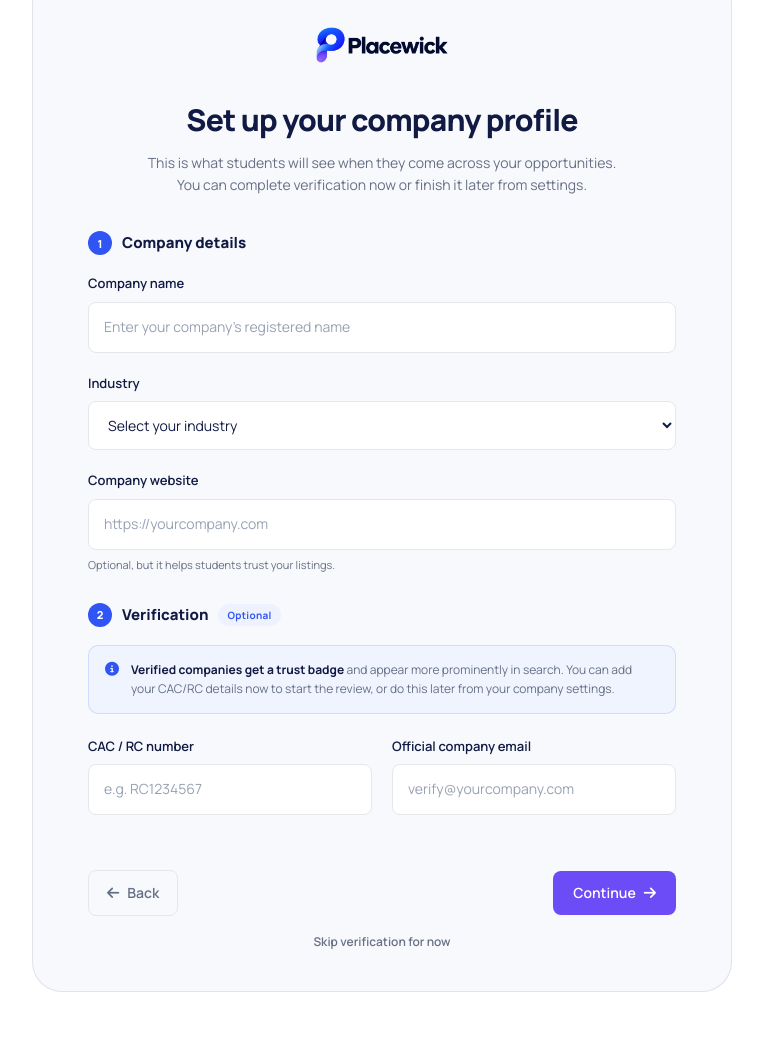
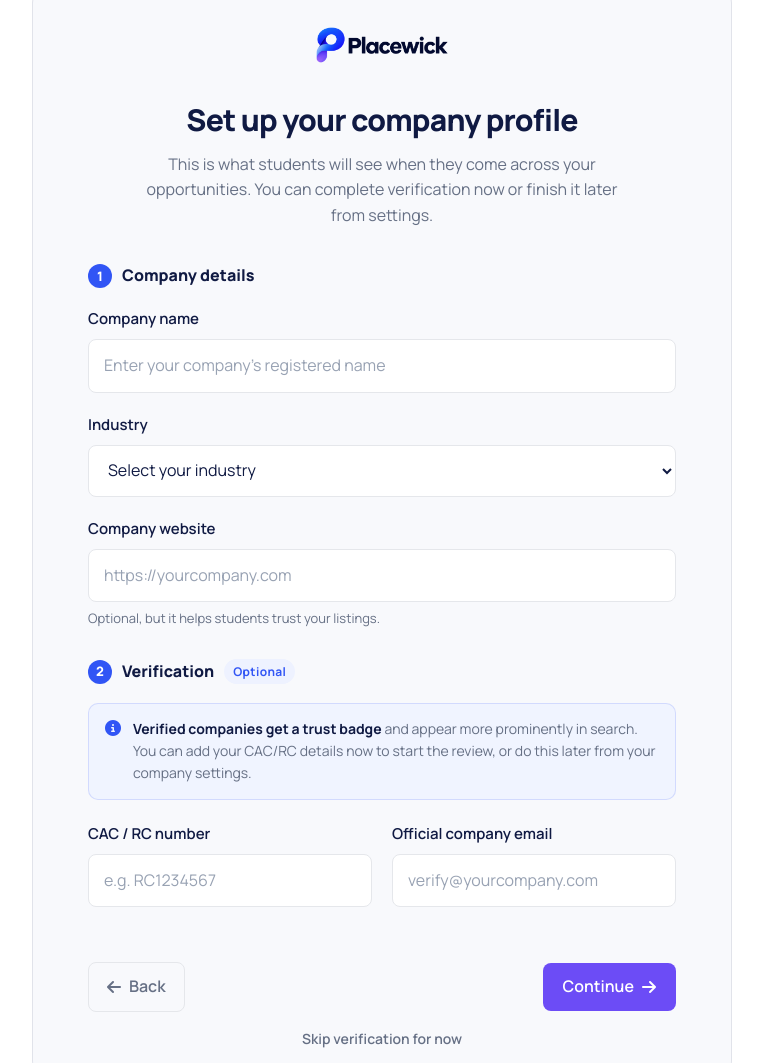
Before and after one commit to Ini120/placewick, a plain HTML site: page company-onboarding.html in a window 1280 px wide. Shown: the part 77-1140 px from the top of the page, without its empty margins (258-1021 px from the left). Before the commit the page ends 1119 px from the top, so only its background shows below. Drawn offline with Linux system fonts and the light colour scheme.

Commit message:
Increase body/label font sizes for better desktop readability

```diff
--- a/company-account.css
+++ b/company-account.css
@@ -183,7 +183,7 @@ select {
 
     color: var(--text-light);
 
-    font-size: 14px;
+    font-size: 16px;
 
     line-height: 1.6;
 }
@@ -215,7 +215,7 @@ select {
 
     margin-bottom: 8px;
 
-    font-size: 13px;
+    font-size: 15px;
 
     font-weight: 600;
 
@@ -267,7 +267,7 @@ select {
 
     color: #98A2B3;
 
-    font-size: 13px;
+    font-size: 15px;
 
 }
 
@@ -286,7 +286,7 @@ select {
 
     color: var(--text);
 
-    font-size: 14px;
+    font-size: 16px;
 
 }
 
@@ -310,7 +310,7 @@ select {
 
     cursor: pointer;
 
-    font-size: 13px;
+    font-size: 15px;
 
     transition: color 0.2s ease;
 
@@ -367,7 +367,7 @@ select {
 
 .terms span {
 
-    font-size: 12px;
+    font-size: 14px;
 
     line-height: 1.6;
 
@@ -420,7 +420,7 @@ select {
 
     border-radius: 8px;
 
-    font-size: 14px;
+    font-size: 16px;
 
     font-weight: 700;
 
@@ -467,7 +467,7 @@ select {
 
 .divider p {
 
-    font-size: 11px;
+    font-size: 13px;
 
     font-weight: 600;
 
@@ -504,7 +504,7 @@ select {
 
     color: var(--text);
 
-    font-size: 14px;
+    font-size: 16px;
 
     font-weight: 600;
 
@@ -548,7 +548,7 @@ select {
 
     color: #FFFFFF;
 
-    font-size: 11px;
+    font-size: 13px;
 
     font-weight: 800;
 
@@ -565,7 +565,7 @@ select {
 
     text-align: center;
 
-    font-size: 13px;
+    font-size: 15px;
 
     color: var(--text-light);
 
@@ -619,7 +619,7 @@ select {
 
     .signup-header p {
 
-        font-size: 13px;
+        font-size: 15px;
 
     }
 
--- a/company-onboarding.css
+++ b/company-onboarding.css
@@ -190,7 +190,7 @@ select {
 
     color: var(--text-light);
 
-    font-size: 14px;
+    font-size: 16px;
 
     line-height: 1.6;
 
@@ -254,7 +254,7 @@ select {
 
     color: #FFFFFF;
 
-    font-size: 11px;
+    font-size: 13px;
 
     font-weight: 800;
 
@@ -262,7 +262,7 @@ select {
 
 .form-section-heading h2 {
 
-    font-size: 15px;
+    font-size: 16px;
 
     font-weight: 800;
 
@@ -280,7 +280,7 @@ select {
 
     color: var(--primary);
 
-    font-size: 10px;
+    font-size: 12px;
 
     font-weight: 700;
 
@@ -324,7 +324,7 @@ select {
 
     margin-bottom: 8px;
 
-    font-size: 13px;
+    font-size: 15px;
 
     font-weight: 600;
 
@@ -339,7 +339,7 @@ select {
 
     margin-top: 6px;
 
-    font-size: 11px;
+    font-size: 13px;
 
     color: var(--text-light);
 
@@ -361,7 +361,7 @@ select {
 
     color: var(--text);
 
-    font-size: 14px;
+    font-size: 16px;
 
     outline: none;
 
@@ -421,14 +421,14 @@ select {
 
     color: var(--primary);
 
-    font-size: 14px;
+    font-size: 16px;
 
 }
 
 
 .verification-note p {
 
-    font-size: 12px;
+    font-size: 14px;
 
     line-height: 1.6;
 
@@ -479,7 +479,7 @@ select {
 
     border-radius: 8px;
 
-    font-size: 14px;
+    font-size: 16px;
 
     font-weight: 600;
 
@@ -519,7 +519,7 @@ select {
 
     border-radius: 8px;
 
-    font-size: 14px;
+    font-size: 16px;
 
     font-weight: 600;
 
@@ -549,7 +549,7 @@ select {
 
     color: var(--text-light);
 
-    font-size: 12px;
+    font-size: 14px;
 
     font-weight: 600;
 
@@ -637,7 +637,7 @@ select {
 
     color: var(--text-light);
 
-    font-size: 14px;
+    font-size: 16px;
 
     line-height: 1.7;
 
@@ -664,7 +664,7 @@ select {
 
     color: #B4690E;
 
-    font-size: 12px;
+    font-size: 14px;
 
     font-weight: 700;
 
@@ -702,7 +702,7 @@ select {
 
     border-radius: 8px;
 
-    font-size: 14px;
+    font-size: 16px;
 
     font-weight: 600;
 
@@ -724,7 +724,7 @@ select {
 
     color: var(--primary);
 
-    font-size: 13px;
+    font-size: 15px;
 
     font-weight: 600;
 
@@ -795,7 +795,7 @@ select {
 
     .company-onboarding-header p {
 
-        font-size: 13px;
+        font-size: 15px;
 
     }
 
@@ -839,7 +839,7 @@ select {
 
     .completion-content p {
 
-        font-size: 13px;
+        font-size: 15px;
 
         margin-bottom: 25px;
 
```
Also changed, not shown: applicant-dashboard.css (+25 -25 lines), styles.css (+64 -64 lines).
